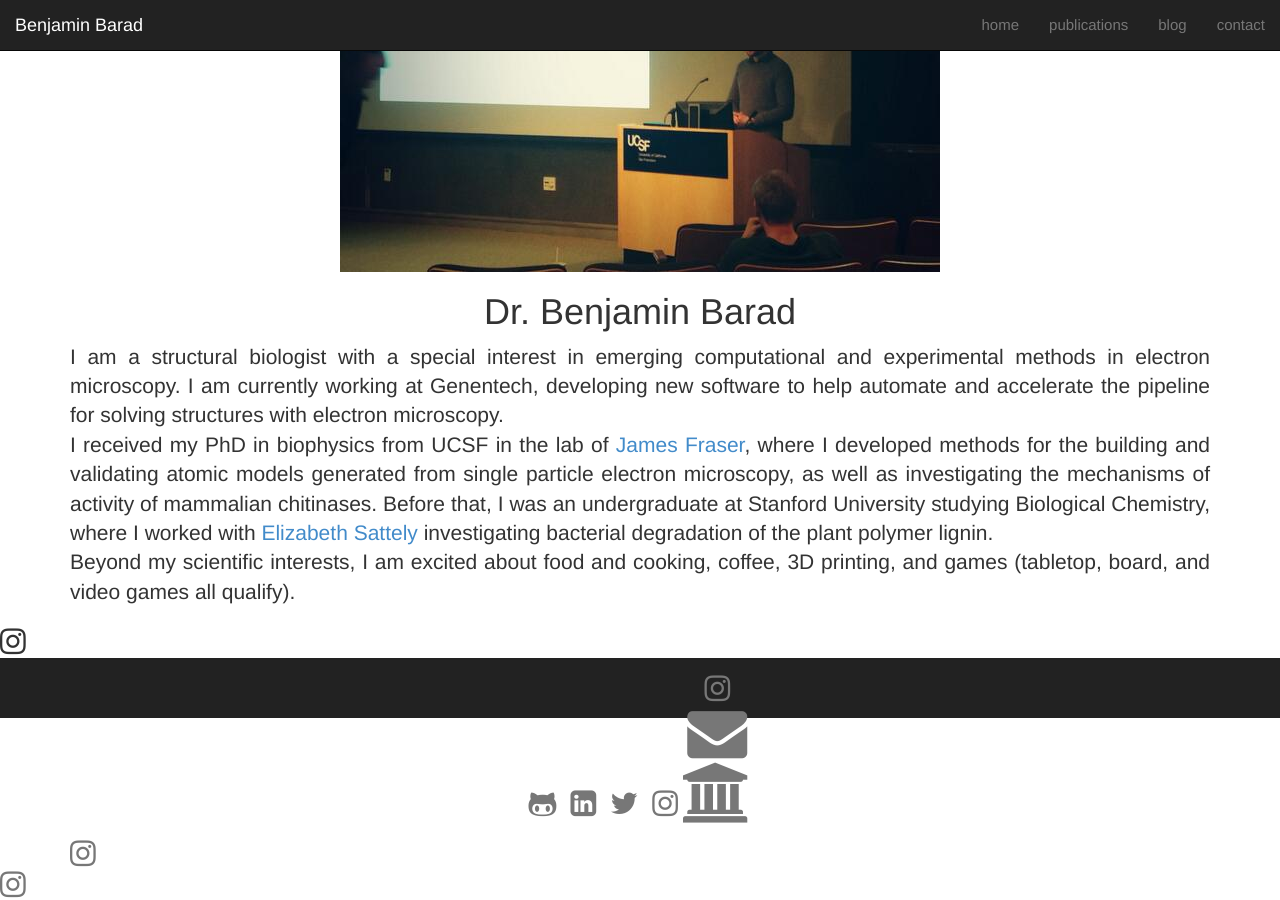
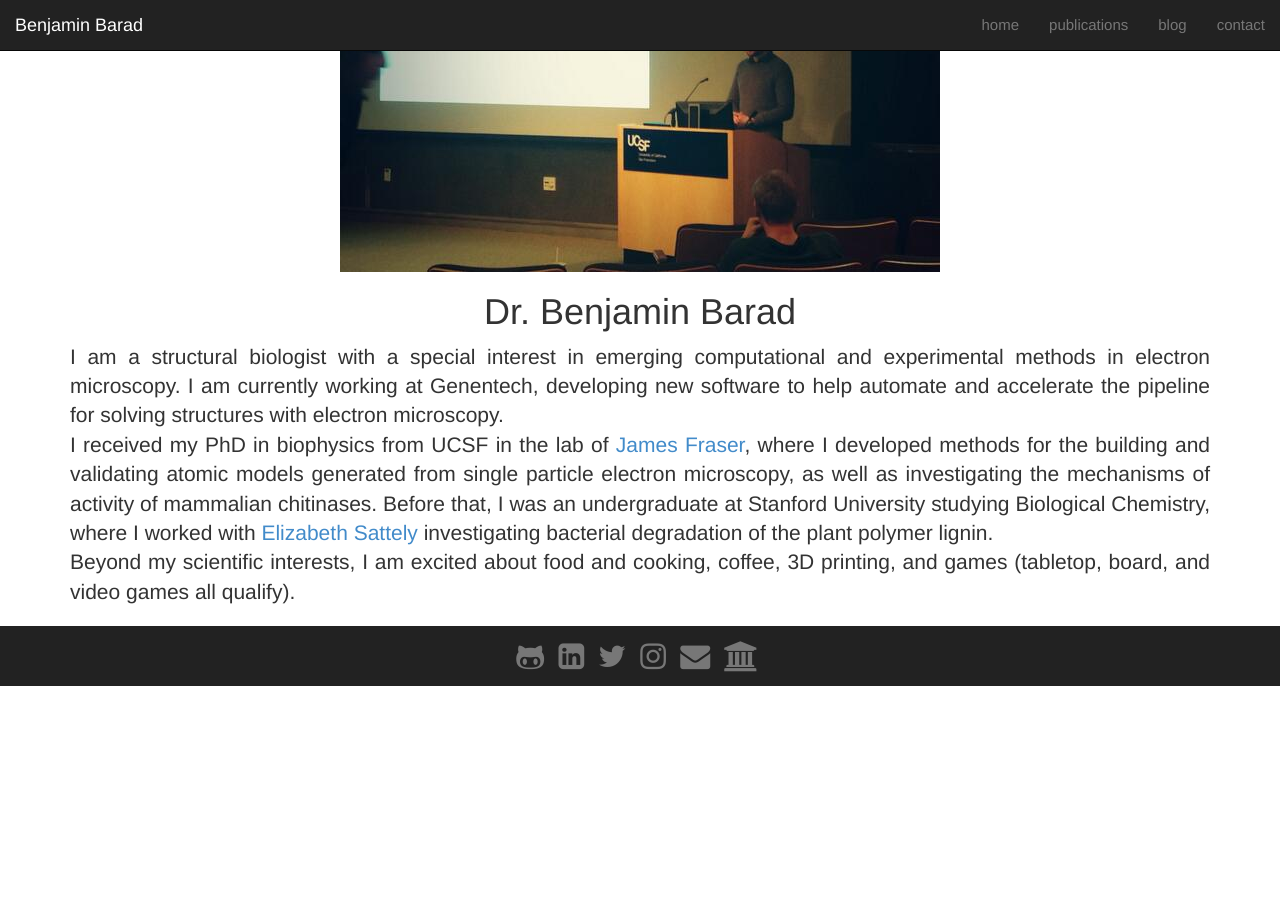
Before and after one commit to bbarad/bbarad.github.io, a Jekyll site: the page built from index.md, in a window 1280 px wide and 900 px high, scrolled down 238 px. Built offline with Jekyll 4.4.1, drawn with Linux system fonts in a browser that asks for light colours; nearby versions of some CDN libraries; after the commit the page ends 925 px from its top, so only the background shows below that.

Commit message:
Update footer.html

```diff
--- a/_includes/footer.html
+++ b/_includes/footer.html
@@ -5,7 +5,7 @@
             <li class="footer-inverse"><a href="https://github.com/bbarad"><i class="fa fa-github-alt fa-2x"></i></a></li>
             <li class="footer-inverse"><a href="https://linkedin.com/in/bbarad"><i class="fa fa-linkedin-square fa-2x"></i></a></li>
             <li class="footer-inverse"><a href="https://twitter.com/benjaminbarad"><i class="fa fa-twitter fa-2x"></i></a></li>
-            <li class="footer-inverse"><a href="https://instagram.com/benjamin.barad"><i class="fa fa-instagram fa-2x"/></a></li>
+            <li class="footer-inverse"><a href="https://instagram.com/benjamin.barad"><i class="fa fa-instagram fa-2x"></i></a></li>
             <li class="footer-inverse"><a href="mailto:benjamin.barad+website@gmail.com"><i class="fa fa-envelope fa-2x"></i></a></li>
             <li class="footer-inverse"><a href="https://fraserlab.com/"><i class="fa fa-university fa-2x"></i></a></li>
             </ul>
```
